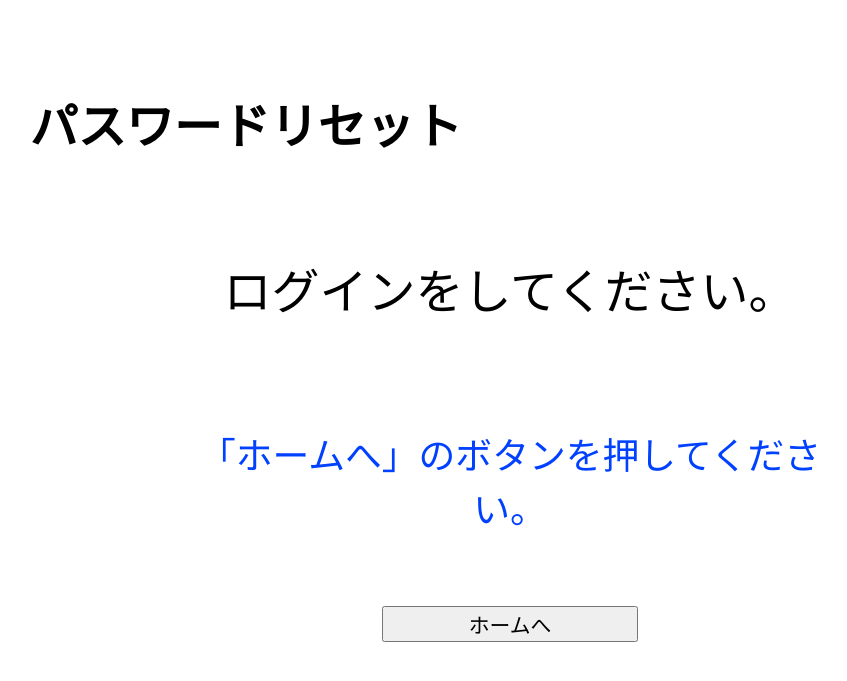
After one commit to Oohara-Btime/konchan, a PHP site: page /detailed_preference/password_reset_result.php?error=1 in a window 1280 px wide. The commit adds this page. Shown: the top 681 px of the page, without its empty margins (130-977 px from the left). Run offline with PHP 8.4, Linux system fonts and the light colour scheme.

Commit message:
詳細設定の変更

```diff
--- /dev/null
+++ b/css/password_reset_result.css
@@ -0,0 +1,103 @@
+h1 {
+    font-size: 300%;
+    margin-top: 7%;
+    margin-left: 12%;
+}
+
+.heading {
+    max-width: 100%;
+    height: auto;
+    position: absolute;
+    top: 30%;
+    left: 50%;
+    transform: translate(-50%, -50%);
+    -webkit-transform: translate(-50%, -50%);
+    -ms-transform: translate(-50%, -50%);
+
+    font-size: 350%;
+}
+
+.content {
+    max-width: 100%;
+    height: auto;
+    position: absolute;
+    top: 60%;
+    left: 50%;
+    transform: translate(-50%, -50%);
+    -webkit-transform: translate(-50%, -50%);
+    -ms-transform: translate(-50%, -50%);
+
+    text-align: center;
+    color: red;
+    font-size: 230%;
+}
+
+.container {
+    text-align: center;
+}
+
+.home {
+    max-width: 100%;
+    height: auto;
+    position: absolute;
+    top: 70%;
+    left: 50%;
+    transform: translate(-50%, -50%);
+    -webkit-transform: translate(-50%, -50%);
+    -ms-transform: translate(-50%, -50%);
+
+    width: 30%;
+    margin-top: 4%;
+    font-size: 130%;
+}
+
+
+
+
+@media screen and (min-width: 300px) {
+    .heading {
+        max-width: 100%;
+        height: auto;
+        position: absolute;
+        top: 30%;
+        left: 50%;
+        transform: translate(-50%, -50%);
+        -webkit-transform: translate(-50%, -50%);
+        -ms-transform: translate(-50%, -50%);
+
+        font-size: 260%;
+    }
+    .home {
+        width: 20%;
+        font-size: 130%;
+        margin-top: 10%;
+    }
+    .content {
+        color: rgb(0, 64, 255);
+        font-size: 230%;
+    }
+}
+
+@media screen and (min-width: 700px) {
+    .heading {
+        max-width: 100%;
+        height: auto;
+        position: absolute;
+        top: 30%;
+        left: 50%;
+        transform: translate(-50%, -50%);
+        -webkit-transform: translate(-50%, -50%);
+        -ms-transform: translate(-50%, -50%);
+
+        font-size: 300%;
+    }
+    .home {
+        width: 20%;
+        font-size: 130%;
+        margin-top: 5%;
+    }
+    .content {
+        color: rgb(0, 64, 255);
+        font-size: 230%;
+    }
+}
--- a/detailed_preference/login-input.php
+++ b/detailed_preference/login-input.php
@@ -6,6 +6,8 @@ if ($error == 1) {
     $errormsg = 'メールアドレスまたはパスワードが違います。';
 } elseif ($error == 2) {
     $errormsg = 'このメールアドレスは登録されています。';
+} elseif ($error == 3) {
+    $errormsg = 'ログインをしてください';
 }
 ?>
 <!DOCTYPE html>
@@ -33,6 +35,8 @@ if ($error == 1) {
                 </label>
                 <?php
                 if ($error == 1) {
+                    echo ($errormsg);
+                } elseif ($error == 3) {
                     echo ($errormsg);
                 }
                 ?>
--- a/detailed_preference/password_reset.php
+++ b/detailed_preference/password_reset.php
@@ -28,7 +28,7 @@ if ($error == 1) {
                 }
                 ?>
                 <label for="email">メールアドレス入力</label>
-                <input type="text" name="email" id="email" placeholder="" />
+                <input type="email" name="email" id="email" placeholder="" />
                 <span class="separator"> </span>
             </div>
 
--- a/detailed_preference/password_reset_process.php
+++ b/detailed_preference/password_reset_process.php
@@ -12,7 +12,7 @@ try {
 
     unset($_SESSION['user']);
 
-    header("Location:../index.php");
+    header("Location:password_reset_result.php?error=1");
     exit();
 
 } catch (PDOException $e) {
--- /dev/null
+++ b/detailed_preference/password_reset_result.php
@@ -0,0 +1,42 @@
+<?php
+// errorっていうパラメータが渡ってきたら$errorという変数に値を代入する
+$error = $_GET['error'];
+$errormsg = '';
+if ($error == 1) {
+    $errormsg = 'ログインをしてください。';
+}
+?>
+
+<!DOCTYPE html>
+<html lang="en">
+
+<head>
+    <meta charset="UTF-8">
+    <meta name="viewport" content="width=device-width, initial-scale=1.0">
+    <link rel="stylesheet" href="../css/password_reset_result.css">
+    <title>こんちゃん</title>
+</head>
+
+
+<body>
+    <h1>パスワードリセット</h1>
+    <p class="heading">
+        <?php
+        if ($error == 1) {
+            echo ($errormsg);
+        }
+        ?>
+    </p>
+
+    <div class="content">
+        <p>「ホームへ」のボタンを押してください。</p>
+    </div>
+
+    <form action="../index.php" >
+        <div class="container">
+            <button type="button" class="home" onclick="location.href='../index.php'">ホームへ</button>
+        </div>
+    </form>
+</body>
+
+</html>
--- a/detailed_preference/subscription_result.php
+++ b/detailed_preference/subscription_result.php
@@ -12,6 +12,8 @@ if ($error == 1) {
     $errormsg = 'ログインまたは新規登録をしてください。';
 } elseif ($error == 5) {
     $errormsg = '次のプランを登録しました。';
+} elseif ($error == 6) {
+    $errormsg = 'プランを選択してください。';
 }
 ?>
 
```
Also changed, not shown: detailed_preference/email_address_changing.php (+23 -10 lines), detailed_preference/email_address_process.php (+25 -8 lines), detailed_preference/logout-output.php (+9 -3 lines), detailed_preference/subscription_process.php (+8 -2 lines), detailed_preference/unsubscribe_last.php (+9 -3 lines).
